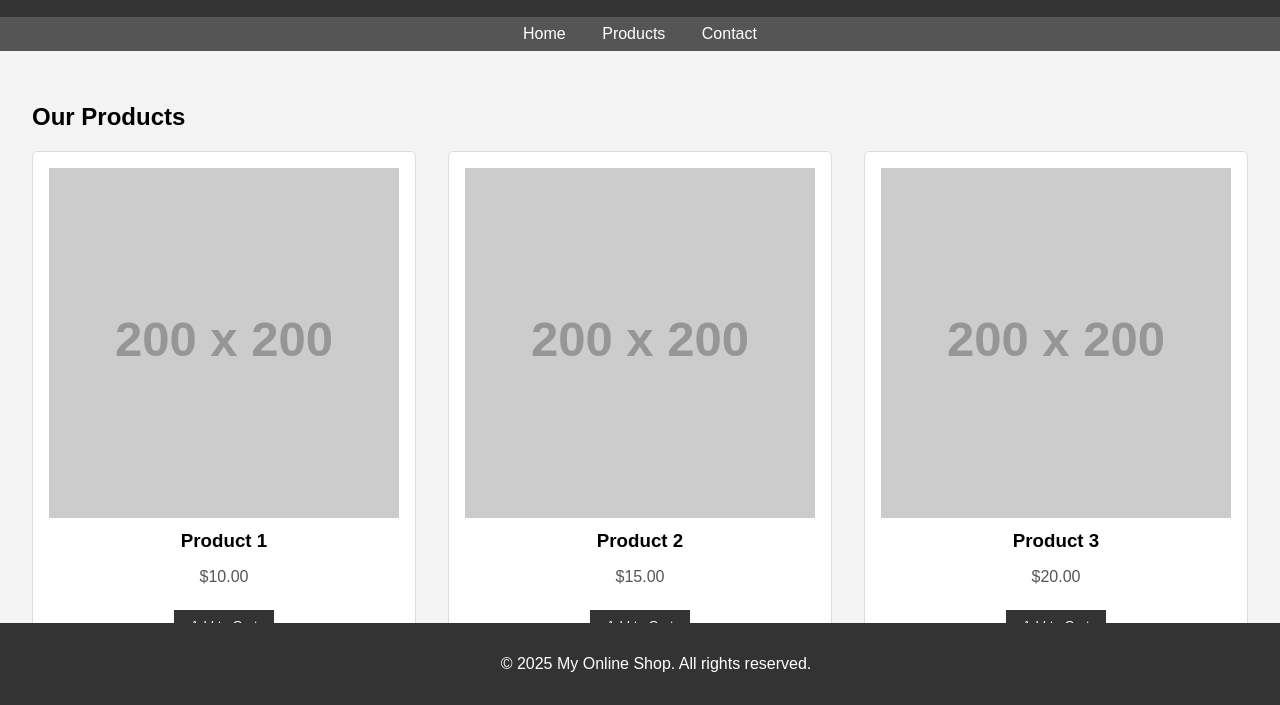
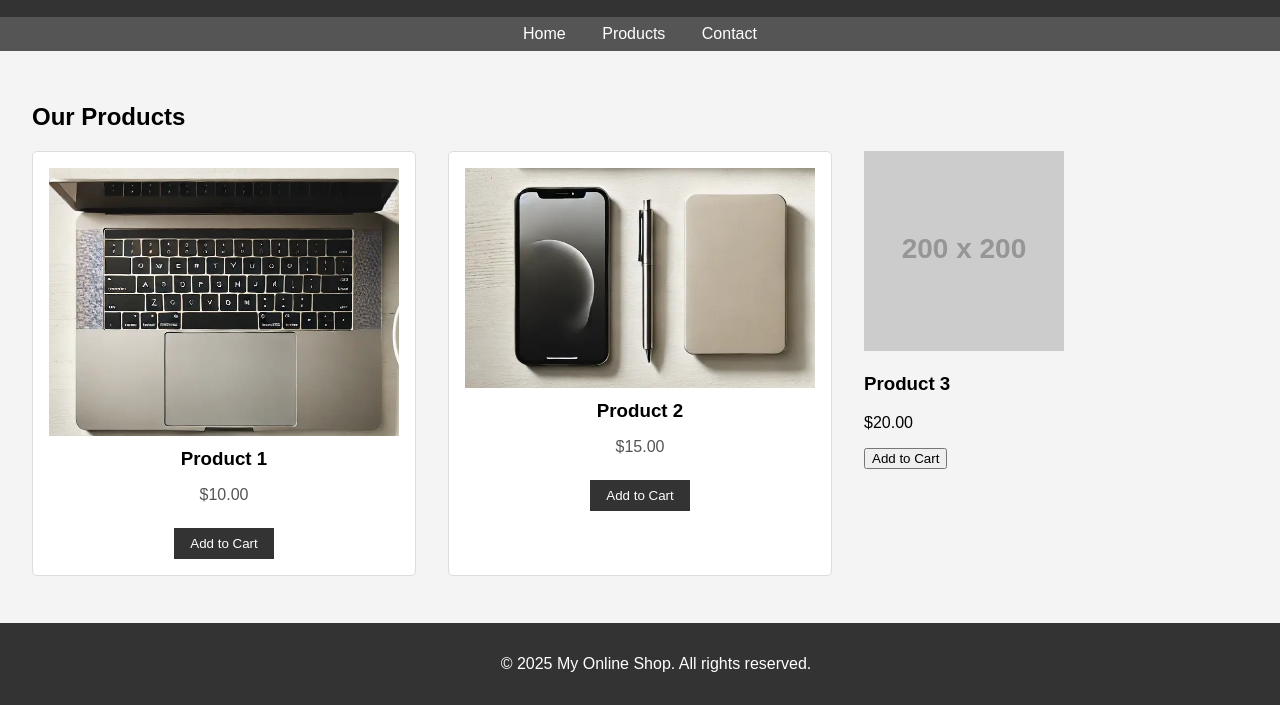
Before and after one commit to Stetti/stetti.github.io, a plain HTML site: page index.html in a window 1280 px wide. Shown: the part 95-800 px from the top of the page. Drawn offline with Linux system fonts and the light colour scheme; placeholder pictures from the web are drawn by us.

Commit message:
images
images added, updated.

```diff
--- a/index.html
+++ b/index.html
@@ -89,18 +89,18 @@
         <h2>Our Products</h2>
         <div class="product-grid">
             <div class="product">
-                <img src="https://via.placeholder.com/200" alt="Product 1">
+                <img src="elso.jpg" alt="Product 1">
                 <h3>Product 1</h3>
                 <p>$10.00</p>
                 <button>Add to Cart</button>
             </div>
             <div class="product">
-                <img src="https://via.placeholder.com/200" alt="Product 2">
+                <img src="masodik.jpg" alt="Product 2">
                 <h3>Product 2</h3>
                 <p>$15.00</p>
                 <button>Add to Cart</button>
             </div>
-            <div class="product">
+            <div class="harmadik.jpg">
                 <img src="https://via.placeholder.com/200" alt="Product 3">
                 <h3>Product 3</h3>
                 <p>$20.00</p>
```
Also changed, not shown: asd.png (added), elso.jpg (added), harmadik.webp (added), masodik.jpg (added).
